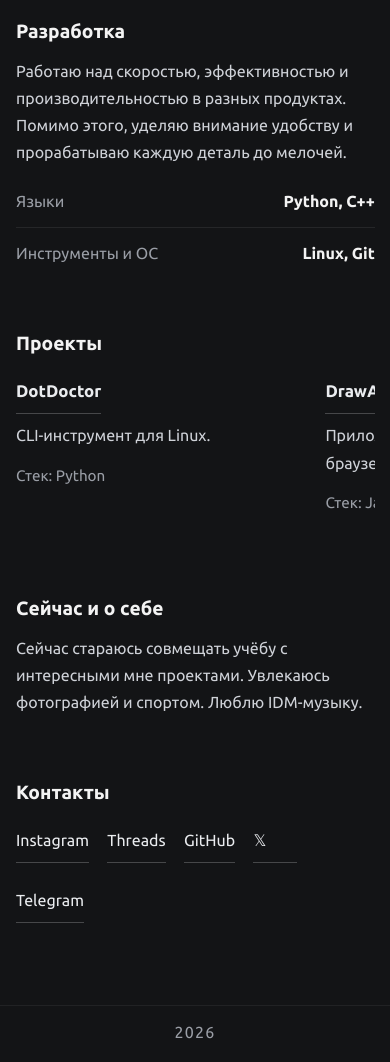
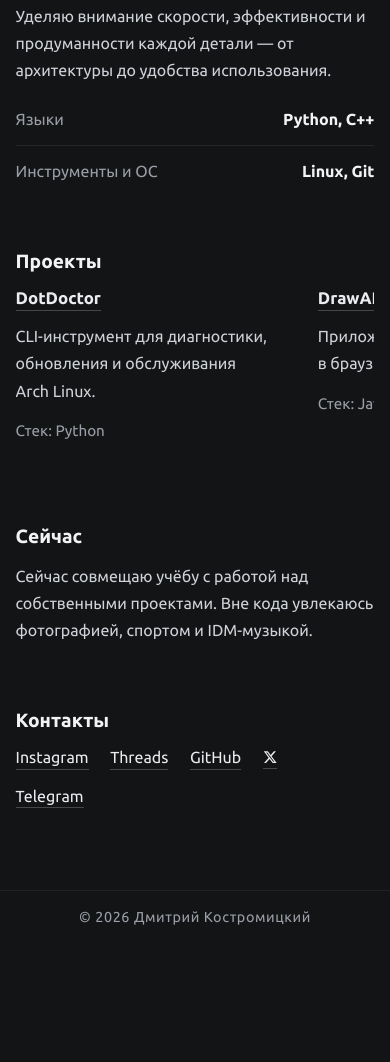
Before and after one commit to m1tyarch/m1tyarch.github.io, a plain HTML site: page ru/index.html in a window 390 px wide. Shown: the part 411-1473 px from the top of the page. After the commit the page ends 1356 px from the top, so only its background shows below. Drawn offline with Linux system fonts and the light colour scheme.

Commit message:
Polish layout alignment, typography, accessibility, and metadata

```diff
--- a/ru/index.html
+++ b/ru/index.html
@@ -7,7 +7,23 @@
     <title>Дмитрий Костромицкий — Портфолио</title>
     <meta
       name="description"
-      content="Портфолио Дмитрия Костромицкого"
+      content="Дмитрий Костромицкий (@m1tyarch) — разработчик. Проекты на Python, C++ и под Linux."
+    />
+    <meta property="og:type" content="website" />
+    <meta property="og:site_name" content="Дмитрий Костромицкий" />
+    <meta property="og:title" content="Дмитрий Костромицкий — Портфолио" />
+    <meta
+      property="og:description"
+      content="Портфолио разработчика Дмитрия Костромицкого (@m1tyarch): Python, C++, инструменты для Linux и личные проекты."
+    />
+    <meta property="og:url" content="https://m1tyarch.github.io/ru/" />
+    <meta property="og:locale" content="ru_RU" />
+    <meta property="og:locale:alternate" content="en_US" />
+    <meta name="twitter:card" content="summary" />
+    <meta name="twitter:title" content="Дмитрий Костромицкий — Портфолио" />
+    <meta
+      name="twitter:description"
+      content="Портфолио разработчика Дмитрия Костромицкого (@m1tyarch): Python, C++, инструменты для Linux и личные проекты."
     />
     <link rel="canonical" href="https://m1tyarch.github.io/ru/" />
     <link rel="alternate" hreflang="en" href="https://m1tyarch.github.io/" />
@@ -27,6 +43,7 @@
         "sameAs": [
           "https://github.com/m1tyarch",
           "https://www.instagram.com/m1tyarch",
+          "https://www.threads.com/@m1tyarch",
           "https://x.com/m1tyarch",
           "https://t.me/m1tyarch"
         ]
@@ -60,7 +77,7 @@
 
         <section class="section" id="building" aria-labelledby="building-title">
           <h2 id="building-title">Разработка</h2>
-          <p>Работаю над скоростью, эффективностью и производительностью в разных продуктах. Помимо этого, уделяю внимание удобству и прорабатываю каждую деталь до мелочей.</p>
+          <p>Уделяю внимание скорости, эффективности и продуманности каждой детали — от архитектуры до удобства использования.</p>
           <ul class="meta-list" aria-label="Основной стек">
             <li><span>Языки</span><strong>Python, C++</strong></li>
             <li><span>Инструменты и ОС</span><strong>Linux, Git</strong></li>
@@ -81,7 +98,7 @@
                   >DotDoctor</a
                 >
               </h3>
-              <p>CLI-инструмент для Linux.</p>
+              <p>CLI-инструмент для диагностики, обновления и обслуживания Arch Linux.</p>
               <p class="stack">Стек: Python</p>
             </article>
 
@@ -107,8 +124,8 @@
         </section>
 
         <section class="section" id="now" aria-labelledby="now-title">
-          <h2 id="now-title">Сейчас и о себе</h2>
-          <p>Сейчас стараюсь совмещать учёбу с интересными мне проектами. Увлекаюсь фотографией и спортом. Люблю IDM-музыку.</p>
+          <h2 id="now-title">Сейчас</h2>
+          <p>Сейчас совмещаю учёбу с работой над собственными проектами. Вне кода увлекаюсь фотографией, спортом и IDM-музыкой.</p>
         </section>
 
         <section class="section" id="connect" aria-labelledby="connect-title">
@@ -120,7 +137,7 @@
                 >Instagram</a
               >
               <a
-                href="https://www.threads.com/@m1tyarch?igshid=NTc4MTIwNjQ2YQ%3D%3D"
+                href="https://www.threads.com/@m1tyarch"
                 target="_blank"
                 rel="noopener noreferrer"
                 >Threads</a
@@ -128,9 +145,17 @@
               <a href="https://github.com/m1tyarch" target="_blank" rel="noopener noreferrer"
                 >GitHub</a
               >
-              <a href="https://x.com/m1tyarch" target="_blank" rel="noopener noreferrer" aria-label="X (Twitter)"
-                >𝕏</a
-              >
+              <a
+                class="social-icon-link"
+                href="https://x.com/m1tyarch"
+                target="_blank"
+                rel="noopener noreferrer"
+                aria-label="X (Twitter)"
+                ><svg class="x-icon" viewBox="0 0 24 24" fill="currentColor" aria-hidden="true">
+                  <path
+                    d="M18.244 2.25h3.308l-7.227 8.26 8.502 11.24H16.17l-5.214-6.817L4.99 21.75H1.68l7.73-8.835L1.254 2.25H8.08l4.713 6.231zm-1.161 17.52h1.833L7.084 4.126H5.117z"
+                  /></svg
+              ></a>
             </p>
 
             <a href="https://t.me/m1tyarch" target="_blank" rel="noopener noreferrer"
@@ -142,7 +167,7 @@
     </main>
 
     <footer class="site-footer">
-      <div class="site-footer-inner">2026</div>
+      <div class="site-footer-inner">© 2026 Дмитрий Костромицкий</div>
     </footer>
   </body>
 </html>
--- a/styles.css
+++ b/styles.css
@@ -15,14 +15,24 @@
 
 html {
   scroll-behavior: smooth;
+  -webkit-font-smoothing: antialiased;
+  -moz-osx-font-smoothing: grayscale;
+  text-rendering: optimizeLegibility;
+}
+
+html[data-lang-pending] body {
+  visibility: hidden;
 }
 
 body {
   margin: 0;
+  display: flex;
+  flex-direction: column;
   min-height: 100vh;
+  min-height: 100dvh;
   background: var(--bg);
   color: var(--text-main);
-  font-family: "Ubuntu", sans-serif;
+  font-family: "Ubuntu", system-ui, -apple-system, BlinkMacSystemFont, "Segoe UI", sans-serif;
   line-height: 1.7;
 }
 
@@ -36,14 +46,14 @@ body {
   color: var(--text-main);
 }
 
-/* Градиент для ПК */
+/* Top scroll fade for desktop */
 body::before {
   content: "";
   position: fixed;
   top: 0;
   left: 0;
   right: 0;
-  height: 64px;
+  height: 56px;
   pointer-events: none;
   z-index: 20;
   background: linear-gradient(
@@ -76,14 +86,16 @@ body::before {
 }
 
 .page {
-  padding: 52px 0 96px;
+  flex: 1;
+  padding: 64px 0 96px;
 }
 
 .top-nav {
   display: flex;
   flex-wrap: wrap;
-  gap: 1rem;
-  margin-bottom: 2.2rem;
+  align-items: center;
+  gap: 0.75rem 1.35rem;
+  margin-bottom: 2.6rem;
 }
 
 .top-nav a,
@@ -91,17 +103,34 @@ body::before {
 .connect-links a,
 .connect-links-row > a,
 .error-links a {
+  position: relative;
   display: inline-flex;
   align-items: center;
+}
+
+/* Extend touch target to 44x44px without shifting visual alignment */
+.top-nav a::after,
+.project-item h3 a::after,
+.connect-links a::after,
+.connect-links-row > a::after,
+.error-links a::after {
+  content: "";
+  position: absolute;
+  left: 50%;
+  top: 50%;
+  transform: translate(-50%, -50%);
   min-inline-size: 44px;
   min-block-size: 44px;
+  inline-size: 100%;
+  block-size: 100%;
 }
 
 .top-nav a {
   color: var(--text-muted);
   text-decoration: none;
-  font-family: "Ubuntu", sans-serif;
+  font-family: inherit;
   font-size: 0.92rem;
+  line-height: 1.3;
   transition: color var(--motion-duration) var(--motion-ease);
 }
 
@@ -110,11 +139,11 @@ body::before {
 }
 
 .lang-toggle {
-  margin-left: auto;
+  margin-inline-start: auto;
 }
 
 .intro {
-  padding: 8px 0 10px;
+  padding: 0 0 10px;
   opacity: 0;
   animation: fadeInUp 0.7s var(--motion-ease) forwards;
 }
@@ -124,7 +153,12 @@ h2,
 h3 {
   margin: 0;
   line-height: 1.12;
-  font-family: "Ubuntu", sans-serif;
+  font-family: inherit;
+  text-wrap: balance;
+}
+
+p {
+  text-wrap: pretty;
 }
 
 h1 {
@@ -137,7 +171,7 @@ h1 .handle {
   color: var(--text-muted);
   font-size: 0.58em;
   font-weight: 500;
-  margin-left: 0.32em;
+  margin-inline-start: 0.32em;
 }
 
 .lead {
@@ -150,8 +184,7 @@ h1 .handle {
 .section {
   padding: 40px 0 10px;
   margin-top: 34px;
-  content-visibility: auto;
-  contain-intrinsic-size: 1px 520px;
+  scroll-margin-top: 64px;
   opacity: 0;
   animation: fadeInUp 0.7s var(--motion-ease) forwards;
 }
@@ -170,6 +203,10 @@ h1 .handle {
 
 .section:nth-of-type(4) {
   animation-delay: 0.6s;
+}
+
+.section:nth-of-type(n + 5) {
+  animation-delay: 0.75s;
 }
 
 .section h2 {
@@ -192,7 +229,8 @@ h1 .handle {
 
 .meta-list li {
   display: flex;
-  gap: 0.8rem;
+  flex-wrap: wrap;
+  gap: 0.35rem 0.8rem;
   align-items: baseline;
   justify-content: space-between;
   border-bottom: 1px solid rgba(255, 255, 255, 0.08);
@@ -208,6 +246,11 @@ h1 .handle {
   color: var(--text-muted);
 }
 
+.meta-list strong {
+  margin-inline-start: auto;
+  text-align: end;
+}
+
 .projects-grid {
   display: grid;
   grid-template-columns: repeat(3, minmax(0, 1fr));
@@ -217,7 +260,7 @@ h1 .handle {
 
 .project-item h3 {
   font-size: clamp(1.05rem, 2.5vw, 1.28rem);
-  margin-bottom: 0.55rem;
+  margin-bottom: 0.75rem;
 }
 
 .project-item h3 a,
@@ -226,6 +269,8 @@ h1 .handle {
 .error-links a {
   color: var(--accent);
   text-decoration: none;
+  line-height: 1.3;
+  padding-bottom: 1px;
   border-bottom: 1px solid rgba(255, 255, 255, 0.22);
   transition:
     color var(--motion-duration) var(--motion-ease),
@@ -270,33 +315,47 @@ h1 .handle {
 .connect-links {
   display: flex;
   flex-wrap: wrap;
-  gap: 1rem 1.15rem;
+  align-items: center;
+  gap: 0.85rem 1.35rem;
   margin: 0;
+}
+
+.social-icon-link {
+  height: calc(1.3em + 1px);
+}
+
+.x-icon {
+  width: 0.9em;
+  height: 0.9em;
+  display: block;
+  flex-shrink: 0;
 }
 
 .error-links {
   display: flex;
   flex-wrap: wrap;
-  gap: 1rem;
+  gap: 1rem 1.35rem;
   margin-top: 1.5rem;
 }
 
 a:focus-visible {
   outline: 2px solid #dfe2e6;
-  outline-offset: 2px;
+  outline-offset: 4px;
+  border-radius: 4px;
 }
 
 .site-footer {
   width: 100%;
   border-top: 0.5px solid rgba(255, 255, 255, 0.06);
-  padding: 0.82rem 1rem 1rem;
+  padding: 0.85rem 1rem 1rem;
 }
 
 .site-footer-inner {
   text-align: center;
   color: var(--text-muted);
-  font-size: 1rem;
-  letter-spacing: 0.08em;
+  font-size: 0.9rem;
+  letter-spacing: 0.04em;
+  font-variant-numeric: tabular-nums;
 }
 
 @media (max-width: 760px) {
@@ -305,7 +364,7 @@ a:focus-visible {
   }
 
   .top-nav {
-    margin-bottom: 1.6rem;
+    margin-bottom: 2rem;
   }
 
   h1 .handle {
@@ -316,24 +375,26 @@ a:focus-visible {
   .section {
     padding-top: 30px;
     margin-top: 26px;
+    scroll-margin-top: 24px;
   }
 
-  /* Горизонтальный скролл проектов для мобильных */
+  /* Horizontal snap carousel for projects on mobile */
   .projects-grid {
     display: flex;
     flex-direction: row;
     overflow-x: auto;
     gap: 1.4rem;
-    padding-bottom: 1rem;
+    padding: 12px 0 1rem;
+    margin-top: -12px;
     scroll-snap-type: x mandatory;
     scrollbar-width: none;
     -webkit-overflow-scrolling: touch;
   }
 
-  /* Невидимое пространство справа для правильного выравнивания 3-го проекта */
+  /* Trailing space so the final card snaps cleanly to the start edge */
   .projects-grid::after {
     content: "";
-    flex: 0 0 20%;
+    flex: 0 0 22%;
   }
 
   .projects-grid::-webkit-scrollbar {
@@ -341,7 +402,7 @@ a:focus-visible {
   }
 
   .project-item {
-    flex: 0 0 80%;
+    flex: 0 0 78%;
     scroll-snap-align: start;
   }
 
@@ -354,7 +415,7 @@ a:focus-visible {
     flex-direction: column;
   }
 
-  /* Отключение верхнего градиента на мобильных */
+  /* Disable top fade gradient on mobile */
   body::before {
     display: none;
   }
```
Also changed, not shown: 404.html (+13 -0 lines), index.html (+35 -10 lines), language.js (+22 -7 lines).
